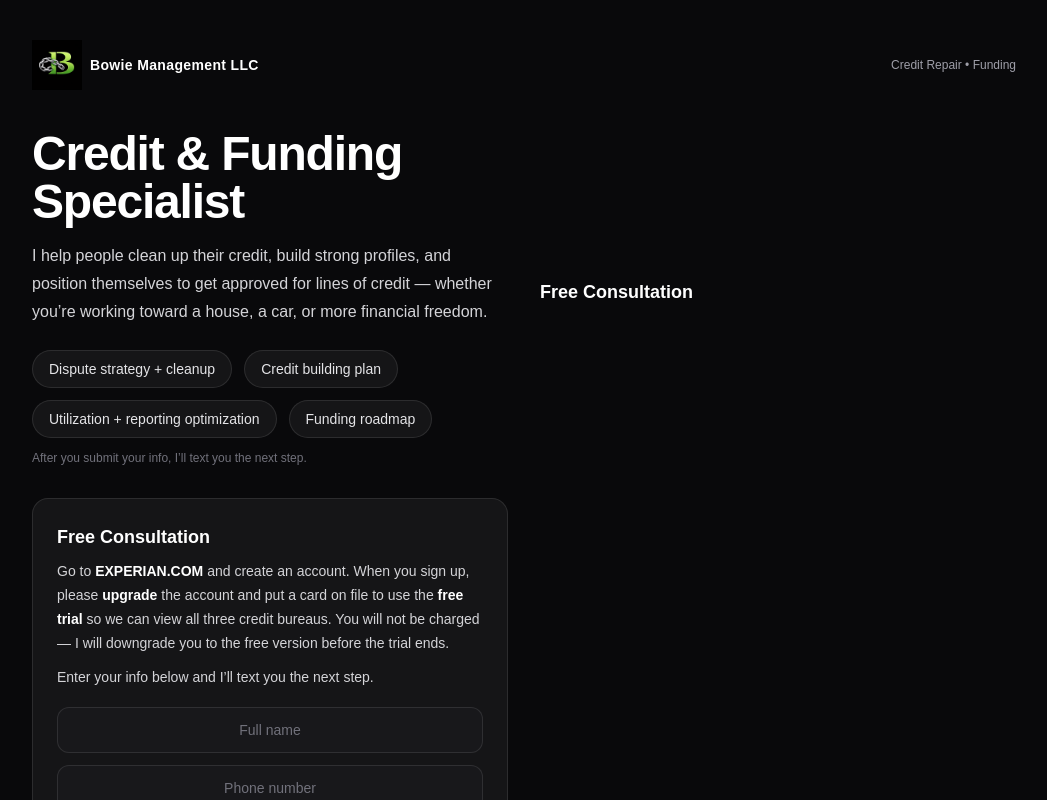
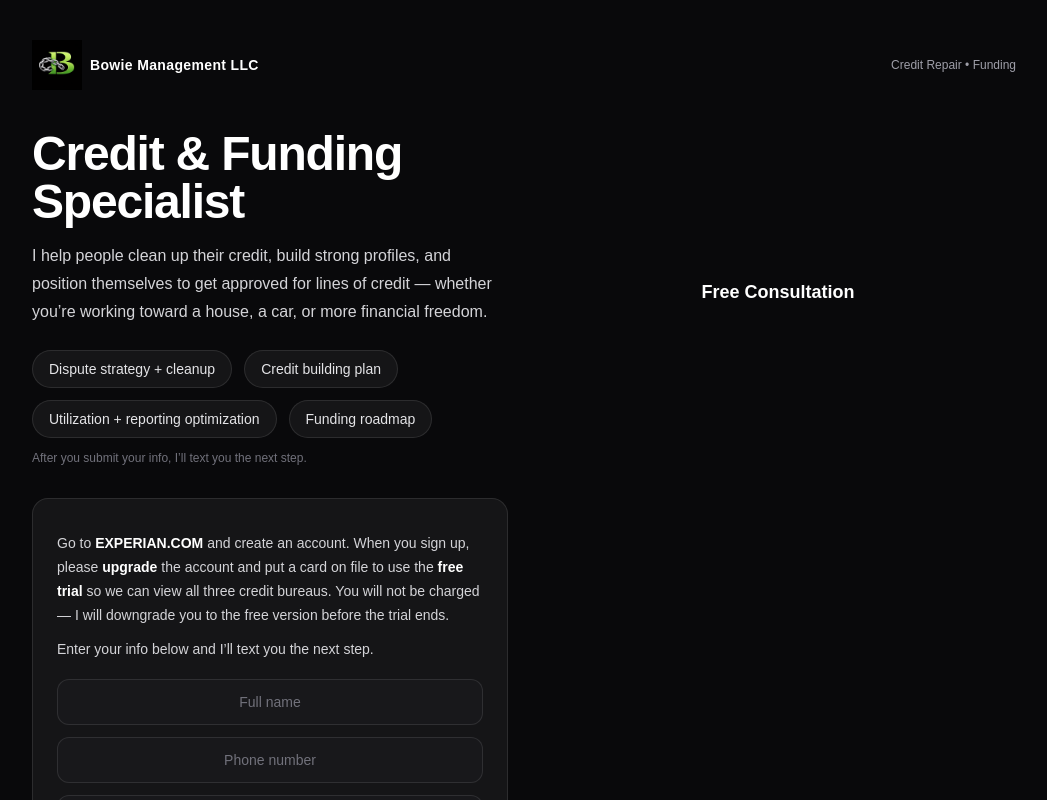
Before and after one commit to Kennybowie/Credit-repair, a Next.js app: page / in a window 1280 px wide. Shown: the top 800 px of the page, without its empty margins (116-1163 px from the left). Built offline with nearby package versions, Linux system fonts and the light colour scheme.

Commit message:
Center Free Consultation heading and remove duplicate title

```diff
--- a/app/page.tsx
+++ b/app/page.tsx
@@ -60,14 +60,14 @@
           </div>
 
           {/* Consultation Card */}
-    <h2 className="mb-3 text-lg font-semibold text-white">
+  <h2 className="mb-3 text-center text-lg font-semibold text-white">
   Free Consultation
 </h2>
           <div
             id="consult"
             className="rounded-2xl border border-white/10 bg-white/5 p-6"
           >
-            <h2 className="text-lg font-semibold">Free Consultation</h2>
+
 
 <p className="mt-2 text-sm text-zinc-300 leading-6">
   Go to <span className="font-semibold text-white">EXPERIAN.COM</span> and create
```
